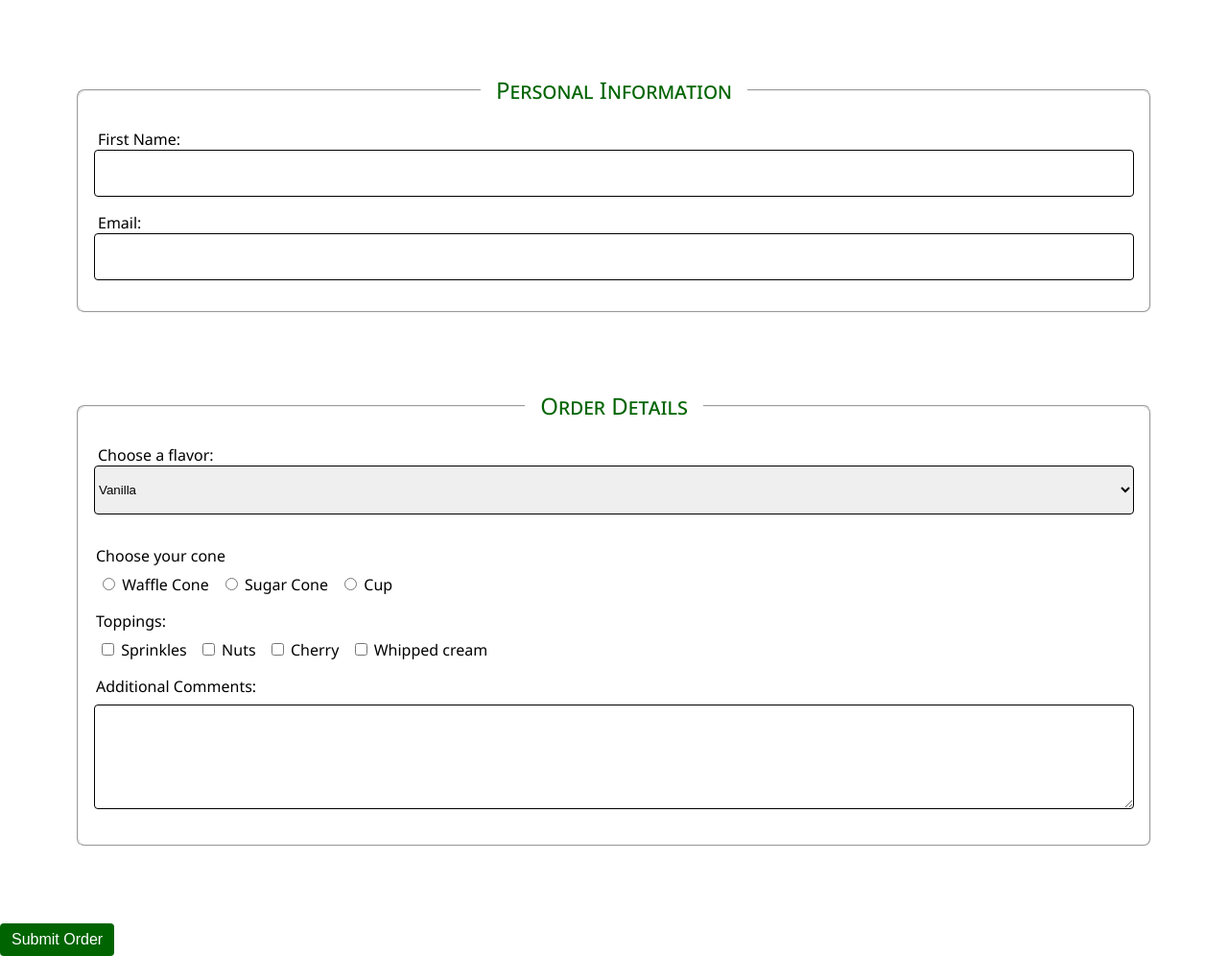
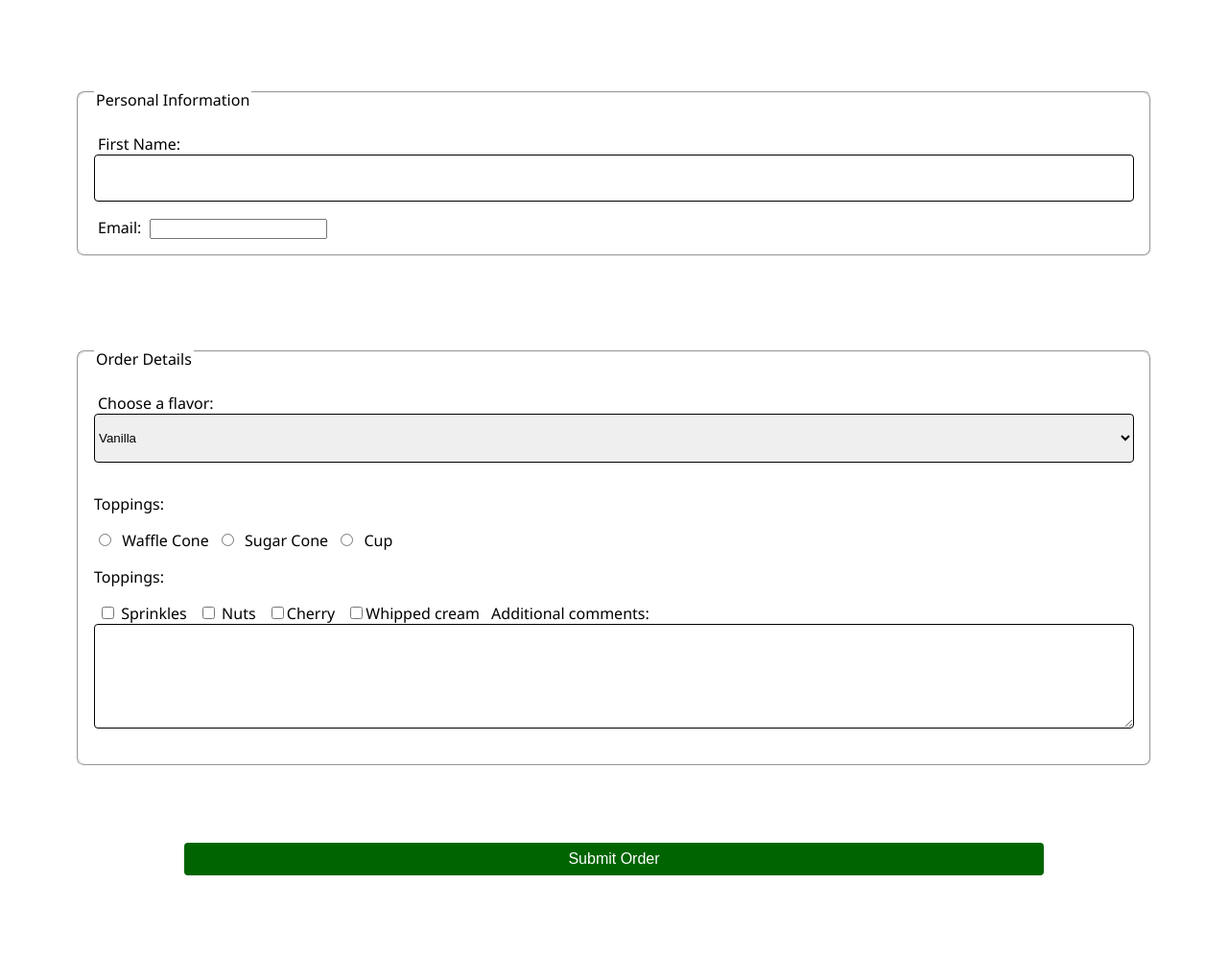
Before and after one commit to nadia5129/ice-cream, a plain HTML site: page index.html in a window 1280 px wide. Shown: the part 67-1063 px from the top of the page at 96% size. After the commit the page ends 995 px from the top, so only its background shows below. Drawn offline with Linux system fonts and the light colour scheme.

Commit message:
ran through html validator and corrected mistakes

```diff
--- a/index.html
+++ b/index.html
@@ -11,50 +11,56 @@
     <h1> Ice Cream Order Form</h1>
 
     <form id="ice-cream-form" action="#" method="get">
+
     <fieldset>
-        <legend id="details">Personal Information</legend>
-
+        <legend>Personal Information</legend>
         <label for="fname">First Name:</label>
         <input type="text" id="fname" name="fname">
 
          <label for="email">Email:</label>
-        <input type="text" id="email" name="email">
+        <input type="email" id="email" name="email">
     </fieldset>
 
     <fieldset>
-        <legend id="details">Order Details</legend>
+        <legend>Order Details</legend>
         <label for="flavor">Choose a flavor:</label>
-        <select name="flavor" id="flavor"> Choose a flavor:
+        <select name="flavor" id="flavor">
             <option value="vanilla">Vanilla</option>
             <option value="chocolate">Chocolate</option>
             <option value="strawberry">Strawberry</option>
             <option value="mint">Mint</option>
         </select>
 
-        <legend>Choose your cone</legend>
-        <label for="Waffle cone">
-        <input type="radio" id="cone" value="Waffle cone" name="method"> Waffle Cone</label>
+      <p class="subheading">Toppings:</p>
+      <input type="radio" id="cone-waffle" value="waffle" name="method" required>
+      <label for="cone-waffle">Waffle Cone</label>
 
-         <label for="Sugar cone">
-        <input type="radio" id="cone" value="Sugar cone" name="method"> Sugar Cone</label>
+      <input type="radio" id="cone-sugar" value="sugar" name="method">
+      <label for="cone-sugar">Sugar Cone</label>
 
-         <label for="Cup">
-        <input type="radio" id="cone" value="Cup" name="method"> Cup</label>
+      <input type="radio" id="cone-cup" value="cup" name="method">
+      <label for="cone-cup">Cup</label>
 
-        <legend>Toppings:</legend>
-        <label for="Sprinkles">
-        <input type="checkbox" id="topping" value="Sprinkles" name="topping[]"> Sprinkles</label>
 
-        <label for="Nuts">
-        <input type="checkbox" id="topping" value="Nuts" name="topping[]"> Nuts</label>
+      <p class="subheading">Toppings:</p>
+      <label>
+      <input type="checkbox" id="topping-sprinkles"
+      value="Sprinkles" name="topping[]"> Sprinkles</label>
 
-        <label for="Cherry">
-        <input type="checkbox" id="topping" value="Cherry" name="topping[]"> Cherry</label>
+      <label>
+      <input type="checkbox" id="topping-nuts"
+      value="Nuts" name="topping[]"> Nuts</label>
 
-        <label for="Whipped cream">
-        <input type="checkbox" id="topping" value="Whipped cream" name="topping[]"> Whipped cream</label>
+     <label>
+     <input type="checkbox" id="topping-cherry"
+     value="Cherry" name="topping[]">Cherry</label>
 
-    <legend>Additional Comments:</legend>
+     <label>
+     <input type="checkbox" id="topping-cream"
+      value="Whipped-cream" name="topping[]">Whipped cream</label>
+
+
+    <label for="comments">Additional comments:</label>
      <textarea rows="5"  id="comments" name="comments"></textarea>
     </fieldset>
 
--- a/styles/styles.css
+++ b/styles/styles.css
@@ -15,19 +15,19 @@ main {
 }
 
 #submit-button{
- border: none;
-   background-color: darkgreen;
-   border-color: darkgreen;
-   padding: 0.5rem 0.75rem;
-   border-radius: .25rem;
-   text-decoration: none;
-   color: white;
-   font-size: 1rem;
+  border: none;
+  background-color: darkgreen;
+  padding: 0.5rem 0.75rem;
+  border-radius: 0.25rem;
+  color:white;
+  font-size: 1rem;
+  width: 70%;
+  display: block;
+  margin: 1rem auto;
 }
 
 #details {
     color: darkgreen;
-    font-variant: small-caps;
     font-size: 1.5rem;
     padding: 0 1rem; /* 0 is top and bottom and 1 rem is left and right */
     text-align: center;
@@ -49,7 +49,6 @@ input[type="text"], #fname, #lname,#comments, select{
     border-radius: .25rem;
     margin-bottom: 1rem;
     padding: 1rem 0rem;
-
 }
 
 label {
```
